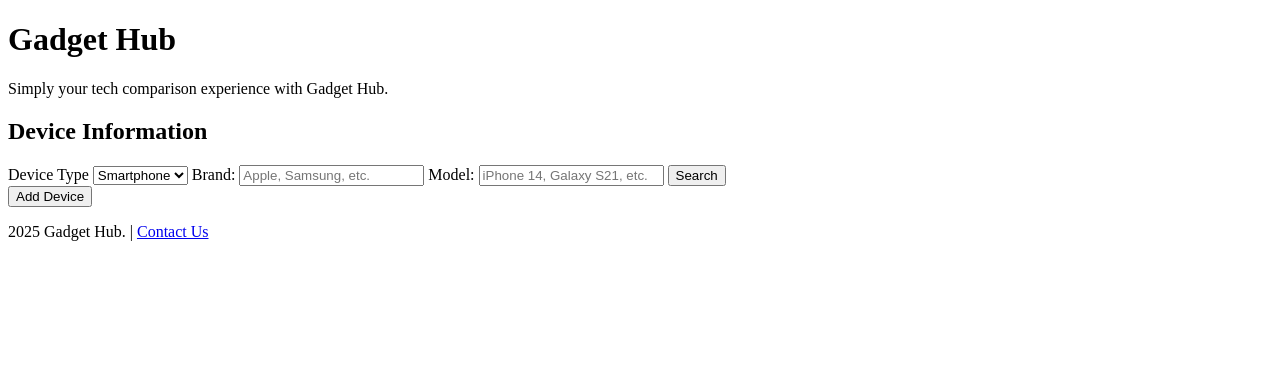
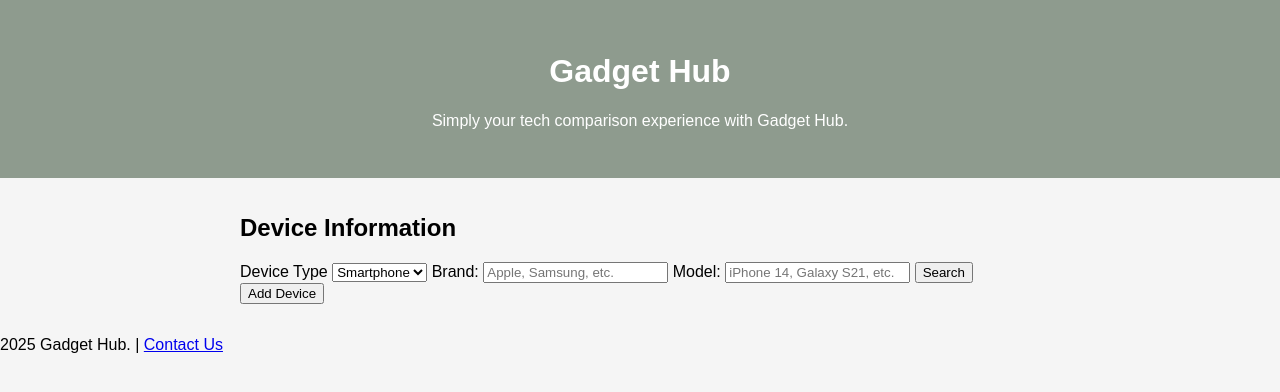
Before and after one commit to CodingSpencer/Gadget_Hub, a website built with Vite: page index.html in a window 1280 px wide. Built offline with nearby package versions, Linux system fonts and the light colour scheme.

Commit message:
Some basic css additions

```diff
--- a/src/assets/css/style.css
+++ b/src/assets/css/style.css
@@ -0,0 +1,29 @@
+:root {
+    --primary-color: #8e9b8e;
+    --secondary-color: #426988;
+    --accent1-color: rgb(40, 58, 119);
+    --accent2-color: black;
+
+    --heading-font: 'Arial', sans-serif;
+}
+
+body{
+    font-family: var(--heading-font);
+    margin: 0;
+    padding: 0;
+    background-color: #f5f5f5;
+    color: var(--accent2-color);
+}
+
+header{
+    background-color: var(--primary-color);
+    color: white;
+    text-align: center;
+    padding: 2rem 1rem;
+}
+
+main{
+    max-width: 800px;
+    margin: auto;
+    padding: 1rem;
+}
```
Also changed, not shown: index.html (line endings or trailing spaces), styles/main.css (deleted).
